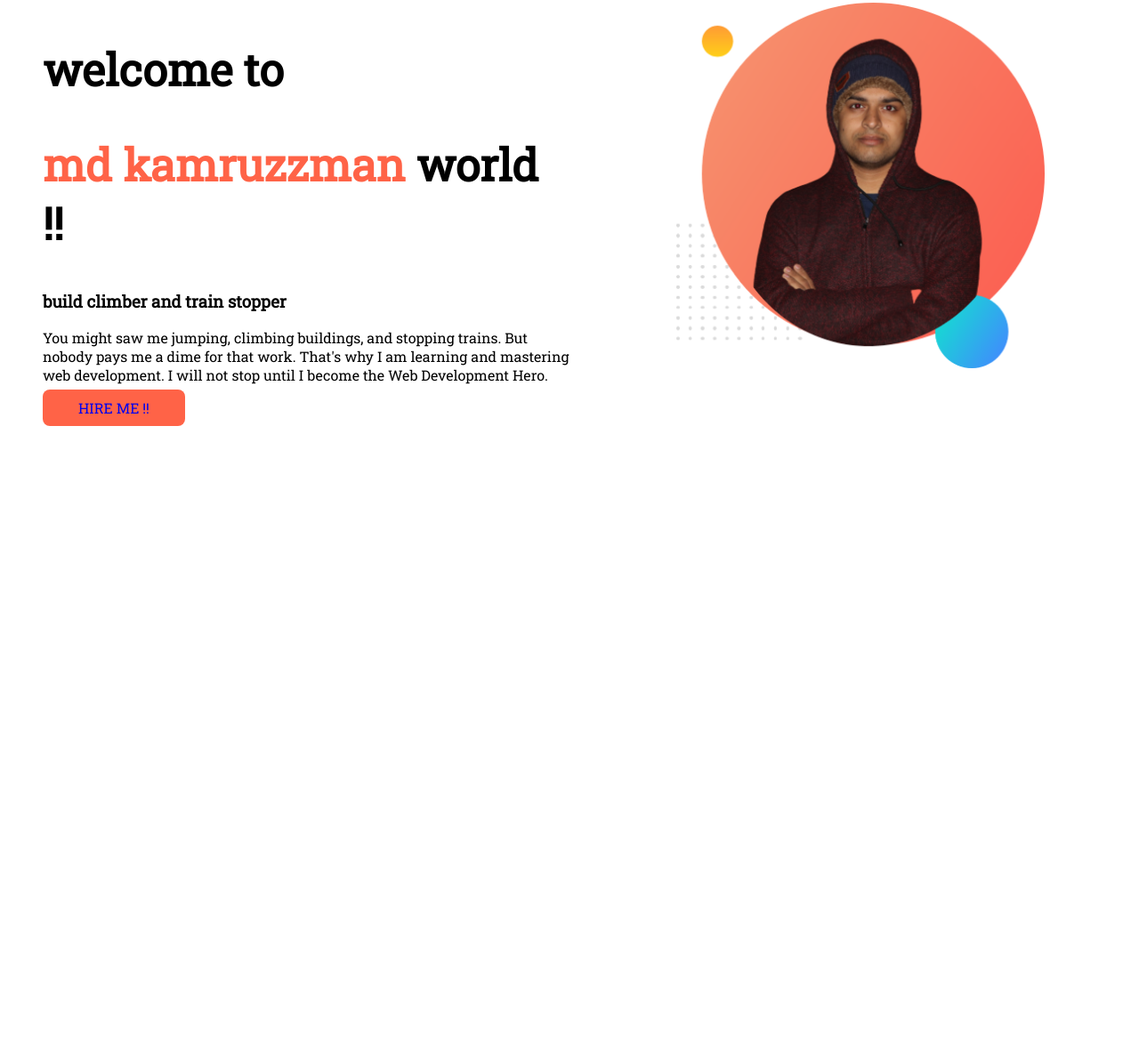
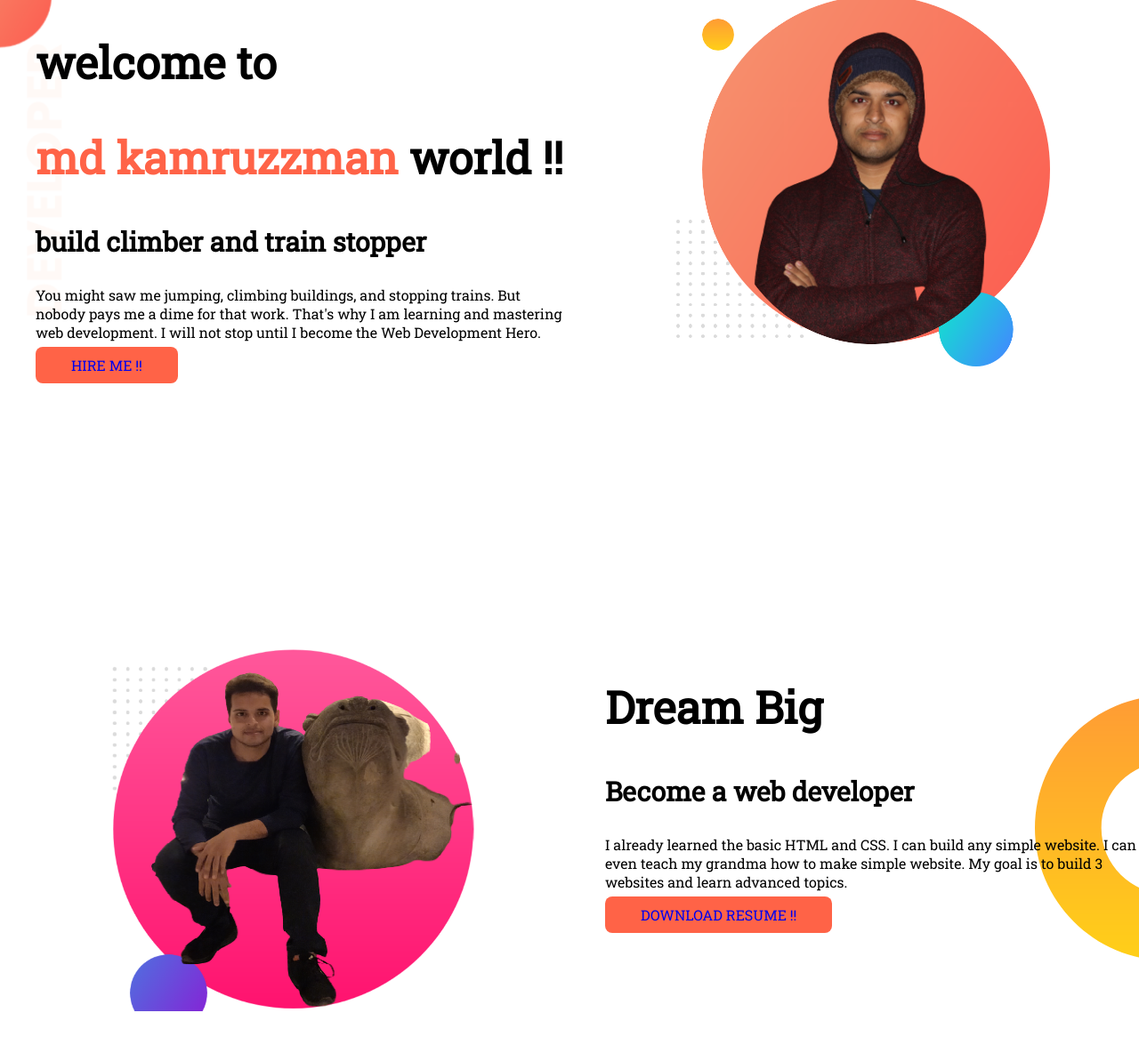
Before and after one commit to YeBenLing-ZAMAN/practicesProblem-01, a plain HTML site: page index.html in a window 1280 px wide. Shown: the part 5-1180 px from the top of the page at 89% size. Before the commit the page ends 800 px from the top, so only its background shows below. Drawn offline with Linux system fonts and the light colour scheme.

Commit message:
second poster done

```diff
--- a/index.html
+++ b/index.html
@@ -13,7 +13,7 @@
 </head>
 
 <body>
-    <section class="first-poster">
+    <section class="first_poster">
         <div class="first_poster_child">
             <h1>welcome to</h1>
             <h1> <span class="name">md kamruzzman</span> world !!</h1>
@@ -30,6 +30,26 @@
             <img src="image/image-1.png" alt="">
         </div>
     </section>
+
+    <section class="second_poster">
+
+        <div class="first_poster_child">
+            <img src="image/image-02.png" alt="">
+        </div>
+
+        <div class="first_poster_child">
+            <h1>Dream Big</h1>
+            <h3> Become a web developer </h3>
+            <p>I already learned the basic HTML and CSS. I can build any simple website. I can even teach my grandma how to make simple website. My goal is to build 3 websites and learn advanced topics.</p>
+            <a class="button_link" target="_black" href="#">DOWNLOAD RESUME !!</a>
+        </div>
+
+
+    </section>
+
+
+
+
 </body>
 
 </html>
--- a/style.css
+++ b/style.css
@@ -1,10 +1,14 @@
 
 body{
     font-family: 'Roboto Slab', serif;
+    margin: 0;
 }
 
-.first-poster{
+.first_poster{
     display: flex;
+    margin-bottom: 300px;
+    background-image: url(image/top-banner.png);
+    background-repeat: no-repeat;
 
 }
 .first_poster_child{
@@ -30,3 +34,17 @@ h1{
     width: 70%;
     padding-left: 80px;
 }
+
+
+.second_poster{
+    display: flex;
+    background-image: url(image/dream-bg.png);
+    background-repeat:no-repeat;
+    background-position: right;
+    margin-bottom: 200px;
+
+
+}
+h3{
+    font-size: 30px;
+}
```
